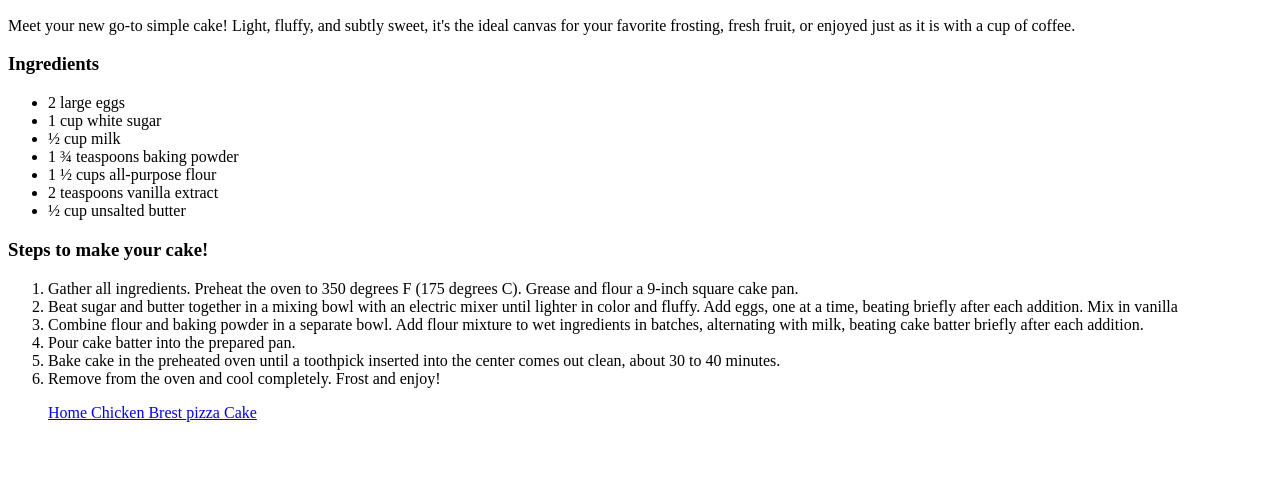
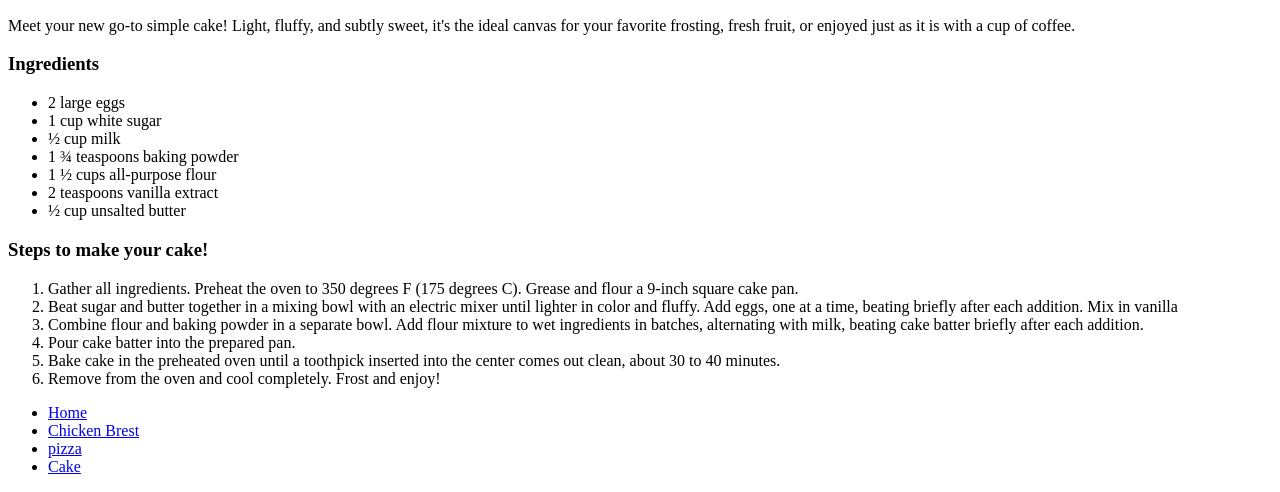
Before and after one commit to Reyex12z/odin-recipes, a plain HTML site: page recipes/cake.html in a window 1280 px wide. Shown: the part 434-926 px from the top of the page. Before the commit the page ends 872 px from the top, so only its background shows below. Drawn offline with Linux system fonts and the light colour scheme.

Commit message:
fixed home page menu issue and separated joined menu options for other 2 pages

```diff
--- a/recipes/cake.html
+++ b/recipes/cake.html
@@ -34,10 +34,10 @@
     </ol>
 
     <ul>
-        <a href="../index.html"> Home </a>
-        <a action="_blank" rel="noreferrer" href="chicken.html">Chicken Brest </a>
-        <a action="_blank" rel="noreferrer" href="pizza.html"> pizza </a>
-        <a action="_blank" rel="noreferrer" href="cake.html"> Cake </a>
+        <li> <a href="../index.html"> Home </a> </li>
+        <li> <a action="_blank" rel="noreferrer" href="chicken.html">Chicken Brest </a> </li>
+        <li> <a action="_blank" rel="noreferrer" href="pizza.html"> pizza </a> </li>
+        <li> <a action="_blank" rel="noreferrer" href="cake.html"> Cake </a> </li>
     </ul>
 
 </body>
```
Also changed, not shown: recipes/chicken.html (+4 -4 lines).
